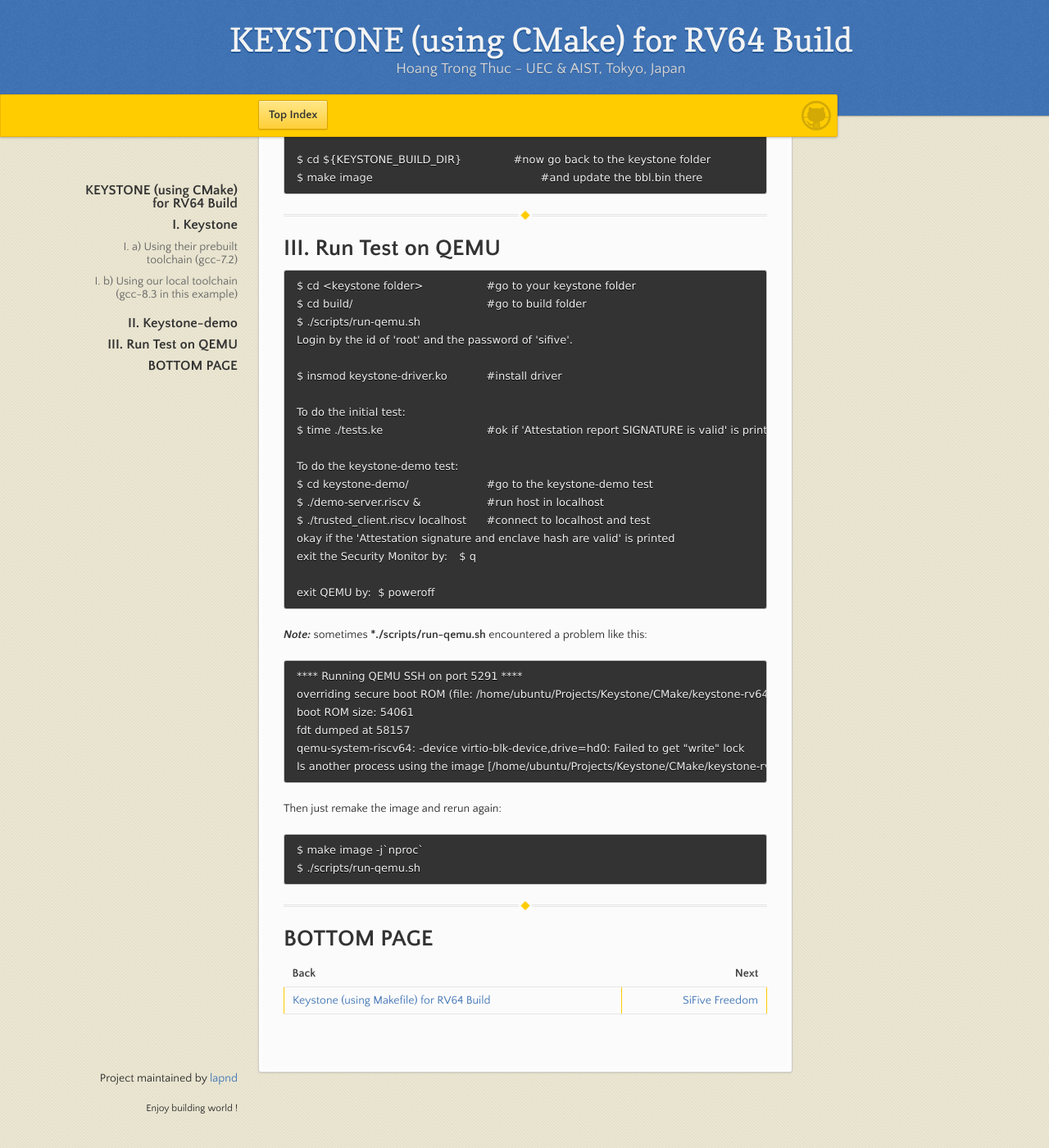
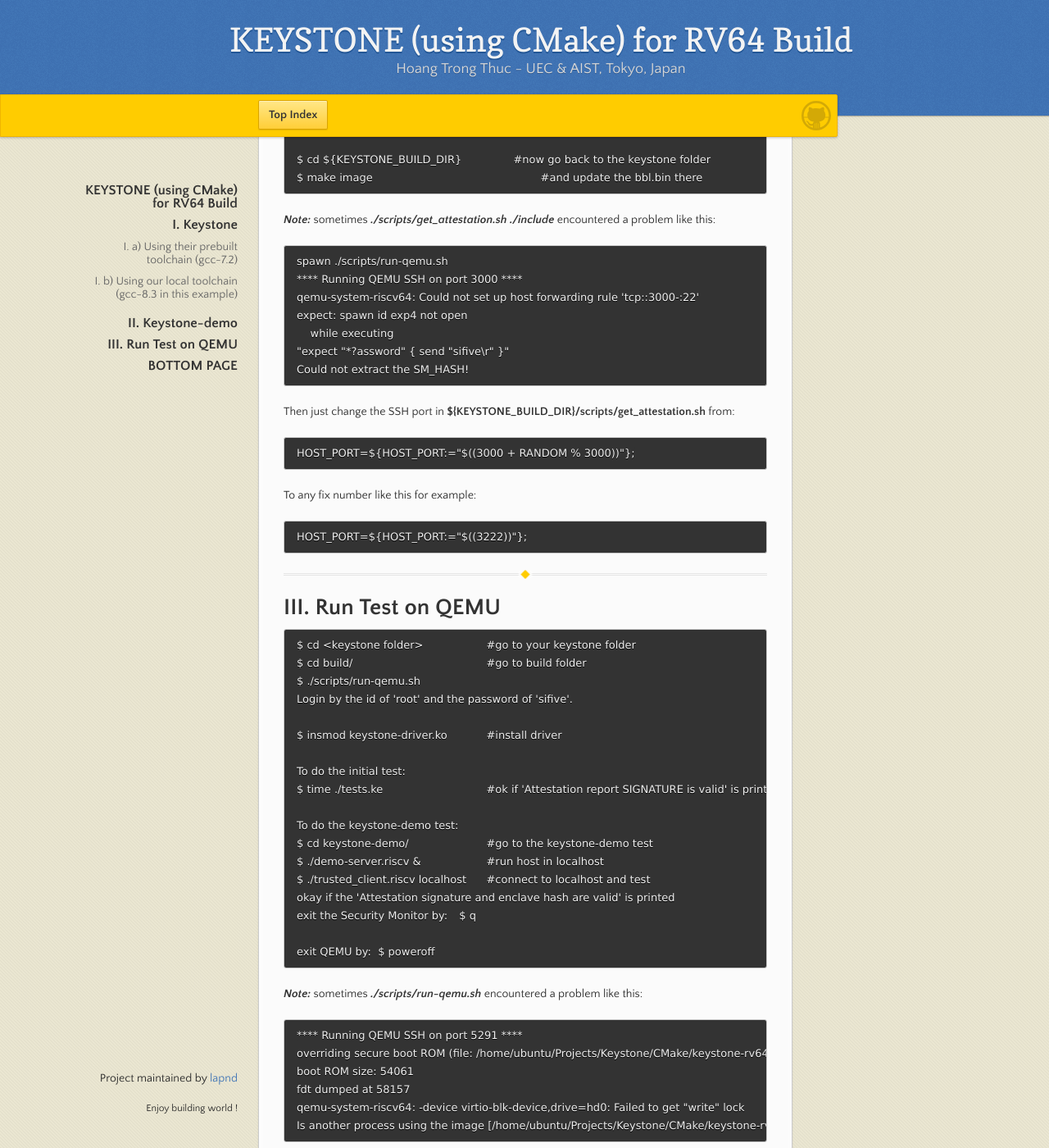
Before and after one commit to lapnd/httdes.github.io, a Jekyll site: the page built from keystone-cmake-64.md, in a window 1280 px wide and 1400 px high, scrolled down 3703 px. Shown: the whole window at 82% size. Built offline with Jekyll 4.4.1, drawn with Linux system fonts in a browser that asks for light colours; our own code applies the rules of GitHub Pages for plain Markdown files.

Commit message:
Update keystone-cmake-64.md

````diff
--- a/keystone-cmake-64.md
+++ b/keystone-cmake-64.md
@@ -179,6 +179,26 @@ $ cd ${KEYSTONE_BUILD_DIR}		#now go back to the keystone folder
 $ make image							#and update the bbl.bin there
 ```
 
+***Note:*** sometimes ***./scripts/get_attestation.sh ./include*** encountered a problem like this:
+```
+spawn ./scripts/run-qemu.sh
+**** Running QEMU SSH on port 3000 ****
+qemu-system-riscv64: Could not set up host forwarding rule 'tcp::3000-:22'
+expect: spawn id exp4 not open
+    while executing
+"expect "*?assword" { send "sifive\r" }"
+Could not extract the SM_HASH!
+```
+
+Then just change the SSH port in **${KEYSTONE_BUILD_DIR}/scripts/get_attestation.sh** from:
+```
+HOST_PORT=${HOST_PORT:="$((3000 + RANDOM % 3000))"};
+```
+To any fix number like this for example:
+```
+HOST_PORT=${HOST_PORT:="$((3222))"};
+```
+
 * * *
 
 # III. Run Test on QEMU
@@ -204,7 +224,7 @@ exit the Security Monitor by:	$ q
 exit QEMU by:	$ poweroff
 ```
 
-***Note:*** sometimes ***./scripts/run-qemu.sh** encountered a problem like this:
+***Note:*** sometimes ***./scripts/run-qemu.sh*** encountered a problem like this:
 ```
 **** Running QEMU SSH on port 5291 ****
 overriding secure boot ROM (file: /home/ubuntu/Projects/Keystone/CMake/keystone-rv64gc-local/build/bootrom.build/bootrom.bin)
````
